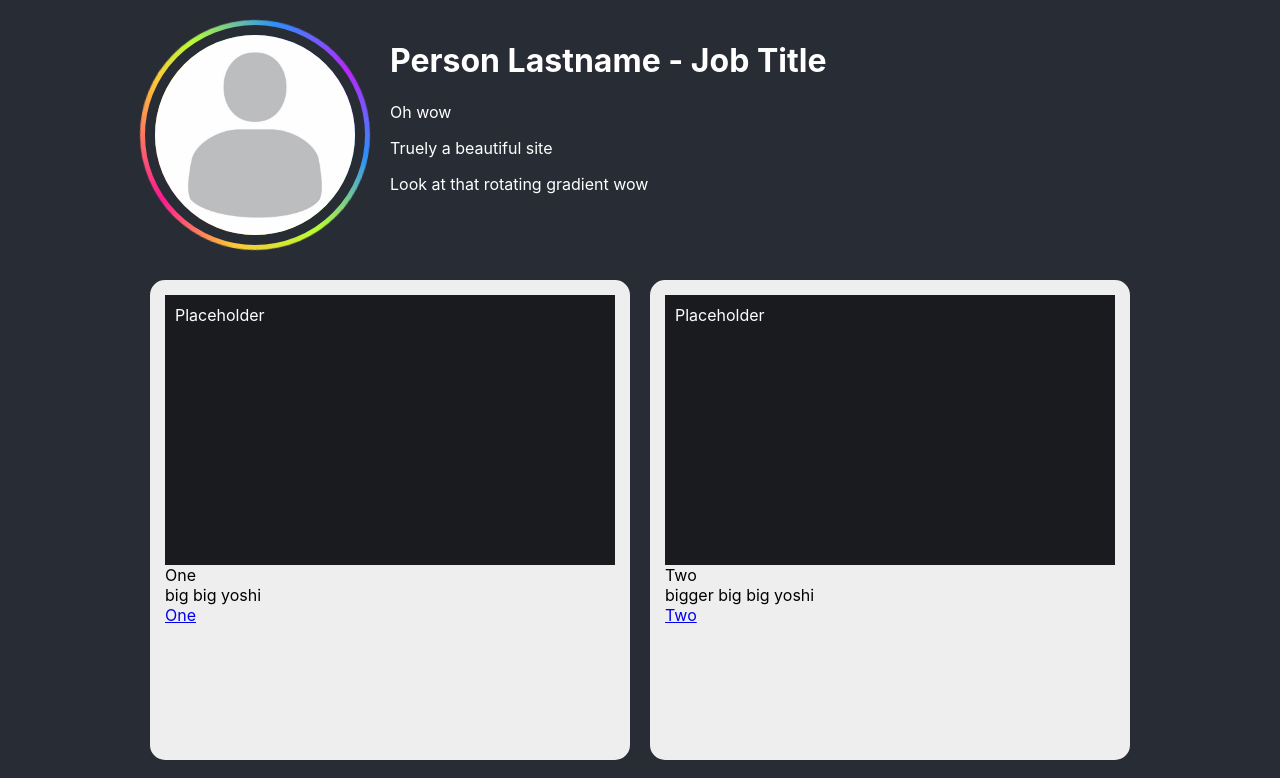
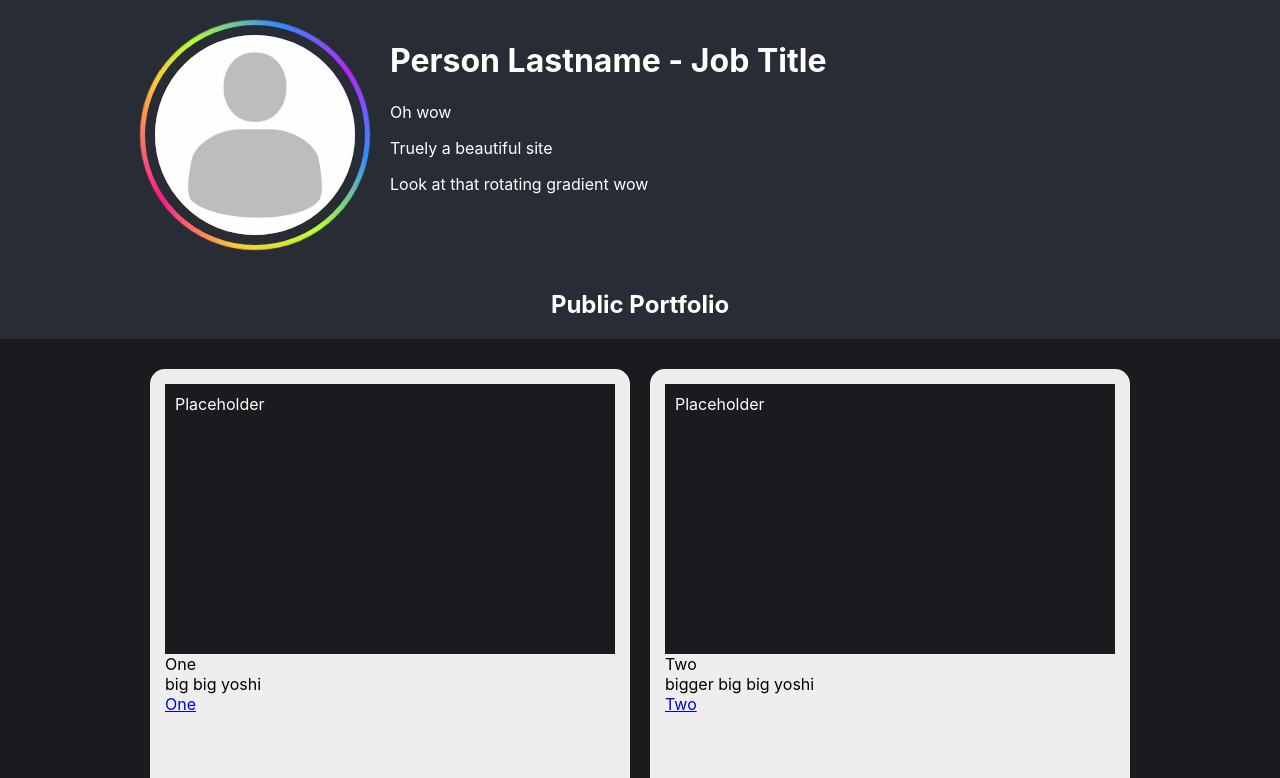
Before and after one commit to maciebey/mb-portfolio, a React (Create React App) app: page / in a window 1280 px wide. Shown: the top 778 px of the page. Built offline with nearby package versions, Linux system fonts and the light colour scheme.

Commit message:
Init sticky header

```diff
--- a/src/App.css
+++ b/src/App.css
@@ -1,5 +1,4 @@
 #root {
-  max-width: 1000px;
   margin: 0 auto;
 }
 
@@ -7,6 +6,9 @@
   color: white;
   width: 100%;
   height: 100%;
+  display: flex;
+  flex-direction: column;
+  align-items: center;
 }
 
 .info {
--- a/src/component/Person.css
+++ b/src/component/Person.css
@@ -1,6 +1,8 @@
 .person-container {
   display: flex;
   margin: 20px 0;
+  width: 100%;
+  max-width: 1000px;
 }
 
 @keyframes spin {
--- a/src/component/ProjectDisplay.css
+++ b/src/component/ProjectDisplay.css
@@ -1,6 +1,32 @@
+.project-header {
+  width: 100%;
+  text-align: center;
+  position: sticky;
+  top: 0;
+  background-color: #282c34;
+  display: flex;
+  justify-content: center;
+}
+
+.project-header:not(.stuck) > .vis-on-stuck {
+  display: none;
+  visibility: hidden;
+}
+.project-header.stuck > .vis-on-stuck {
+  visibility: visible;
+}
+
 .project-container {
+  width: 100%;
+  background-color: #191b1e;
+}
+
+.project-container > div {
   display: flex;
   flex-wrap: wrap;
+  width: 100%;
+  max-width: 1000px;
+  margin: 20px auto;
 }
 
 .project-card {
--- a/src/component/ProjectDisplay.tsx
+++ b/src/component/ProjectDisplay.tsx
@@ -3,13 +3,33 @@ import { Link } from "react-router-dom";
 import './ProjectDisplay.css';
 // types
 import { project } from '../config'
+import { useLayoutEffect, useRef } from "react";
 
 type ProjectDisplayTypes = {
   projectData: project[]
 }
 const ProjectDisplay = ({projectData}:ProjectDisplayTypes) => {
+  const stickyRef = useRef<HTMLDivElement>(null)
+  useLayoutEffect(() => {
+    let fixedTop = stickyRef.current!.offsetTop
+    const fixedHeader = () => {
+      if (window.pageYOffset > fixedTop) {
+        stickyRef.current!.classList.add('stuck')
+      } else {
+        stickyRef.current!.classList.remove('stuck')
+      }
+    }
+    window.addEventListener('scroll', fixedHeader)
+  }, [])
+
   return (
+    <>
+    <div ref={stickyRef} className='project-header'>
+      <h2 className="vis-on-stuck">Person Lastname&nbsp;-&nbsp;</h2>
+      <h2>Public Portfolio</h2>
+    </div>
     <div className='project-container'>
+      <div>
       {projectData.map((pData)=> <div className='project-card' key={pData.name}>
         <div className='project-card-inner'>
           <div className='project-card-preview'>
@@ -20,7 +40,9 @@ const ProjectDisplay = ({projectData}:ProjectDisplayTypes) => {
           <Link to={`/${pData.name}`}>{pData.name}</Link>
         </div>
       </div>)}
+      </div>
     </div>
+    </>
   )
 }
 
```
